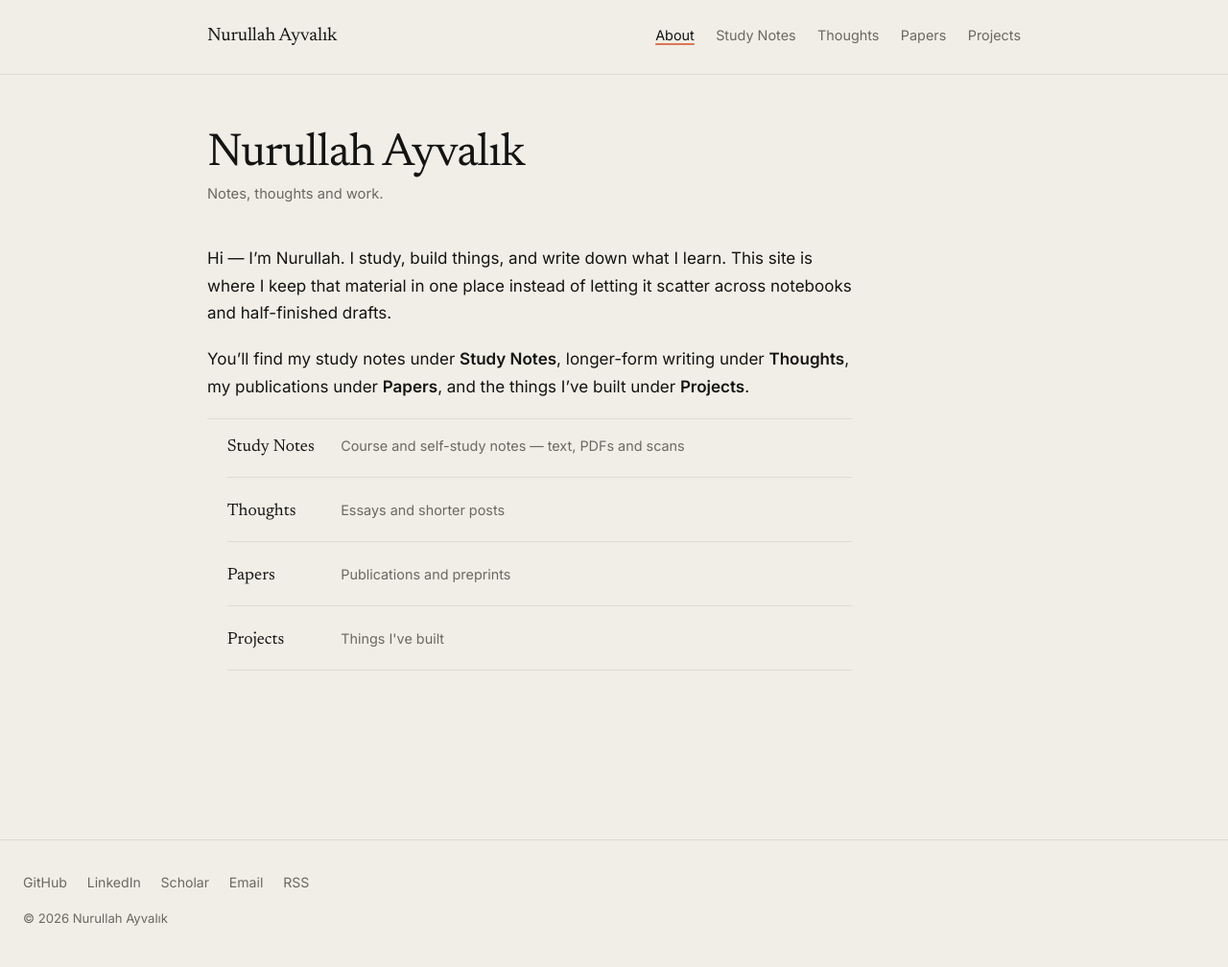
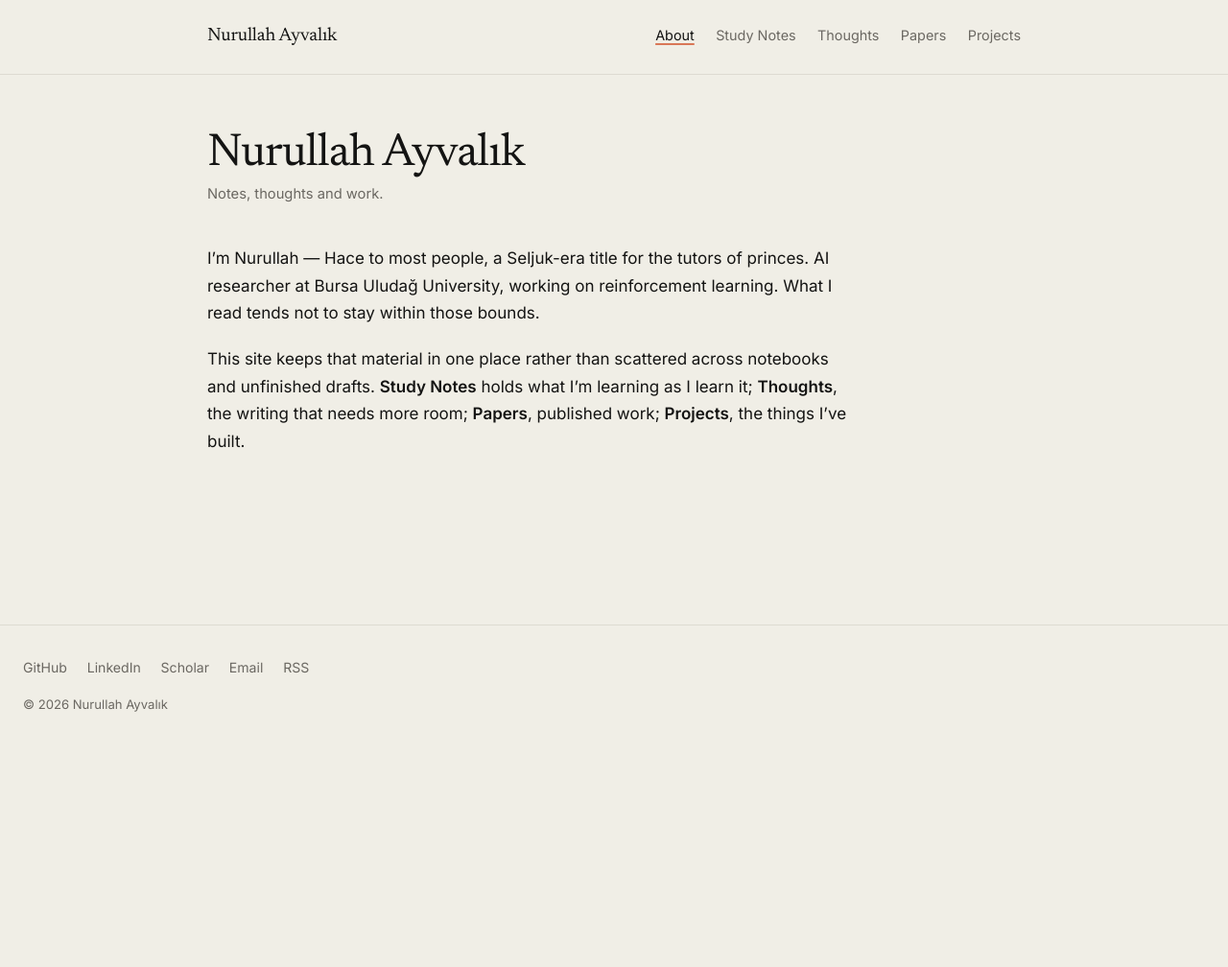
Before and after one commit to nurullahayv/nurullahayv.github.io, a Jekyll site: the page built from index.md, in a window 1280 px wide. Shown: the whole page at 96% size. Built offline with Jekyll 4.4.1, drawn with Linux system fonts in a browser that asks for light colours; after the commit the page ends 900 px from its top, so only the background shows below that.

Commit message:
Revise biography and site content
Updated personal introduction and site description.

```diff
--- a/index.md
+++ b/index.md
@@ -8,17 +8,6 @@ permalink: /
 
 <!-- TODO: Aşağıdaki iki paragrafı kendi biyografinle değiştir. -->
 
-Hi — I'm Nurullah. I study, build things, and write down what I learn.
-This site is where I keep that material in one place instead of letting it
-scatter across notebooks and half-finished drafts.
+I'm Nurullah — Hace to most people, a Seljuk-era title for the tutors of princes. AI researcher at Bursa Uludağ University, working on reinforcement learning. What I read tends not to stay within those bounds.
 
-You'll find my study notes under **Study Notes**, longer-form writing under
-**Thoughts**, my publications under **Papers**, and the things I've built
-under **Projects**.
-
-<ul class="home-links">
-  <li><a href="{{ '/notes/' | relative_url }}"><span class="label">Study Notes</span> <span class="hint">Course and self-study notes — text, PDFs and scans</span></a></li>
-  <li><a href="{{ '/thoughts/' | relative_url }}"><span class="label">Thoughts</span> <span class="hint">Essays and shorter posts</span></a></li>
-  <li><a href="{{ '/papers/' | relative_url }}"><span class="label">Papers</span> <span class="hint">Publications and preprints</span></a></li>
-  <li><a href="{{ '/projects/' | relative_url }}"><span class="label">Projects</span> <span class="hint">Things I've built</span></a></li>
-</ul>
+This site keeps that material in one place rather than scattered across notebooks and unfinished drafts. **Study Notes** holds what I'm learning as I learn it; **Thoughts**, the writing that needs more room; **Papers**, published work; **Projects**, the things I've built.
```
